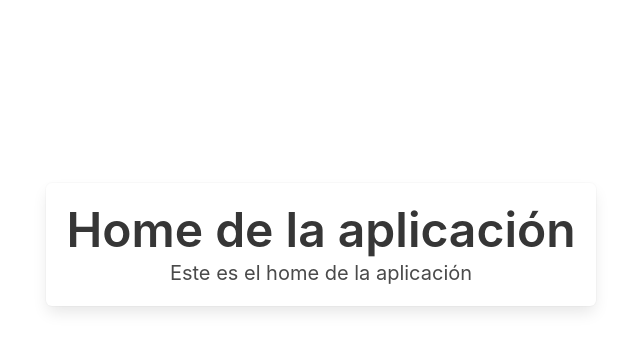
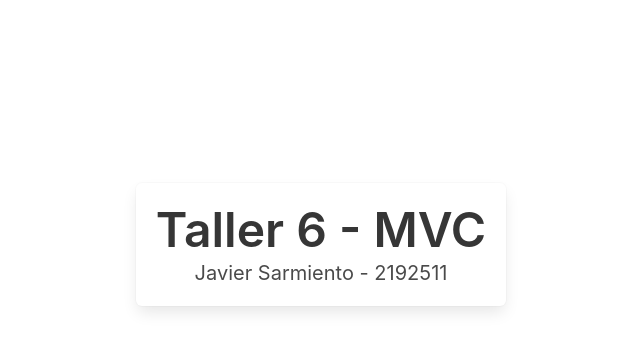
Before and after one commit to Sarmient02/DWebT6, a Django app: page / in a window 1280 px wide. Shown: the part 156-507 px from the top of the page, without its empty margins (319-959 px from the left). Run offline with Django 4.2, Linux system fonts and the light colour scheme.

Commit message:
Update index.html

```diff
--- a/templates/index.html
+++ b/templates/index.html
@@ -6,7 +6,7 @@
 
 {% block content %}
     <div class="container">
-        <h1 class="title is-1">Home de la aplicación</h1>
-        <p class="subtitle is-5">Este es el home de la aplicación</p>
+        <h1 class="title is-1">Taller 6 - MVC</h1>
+        <p class="subtitle is-5">Javier Sarmiento - 2192511</p>
     </div>
 {% endblock content %}
```
